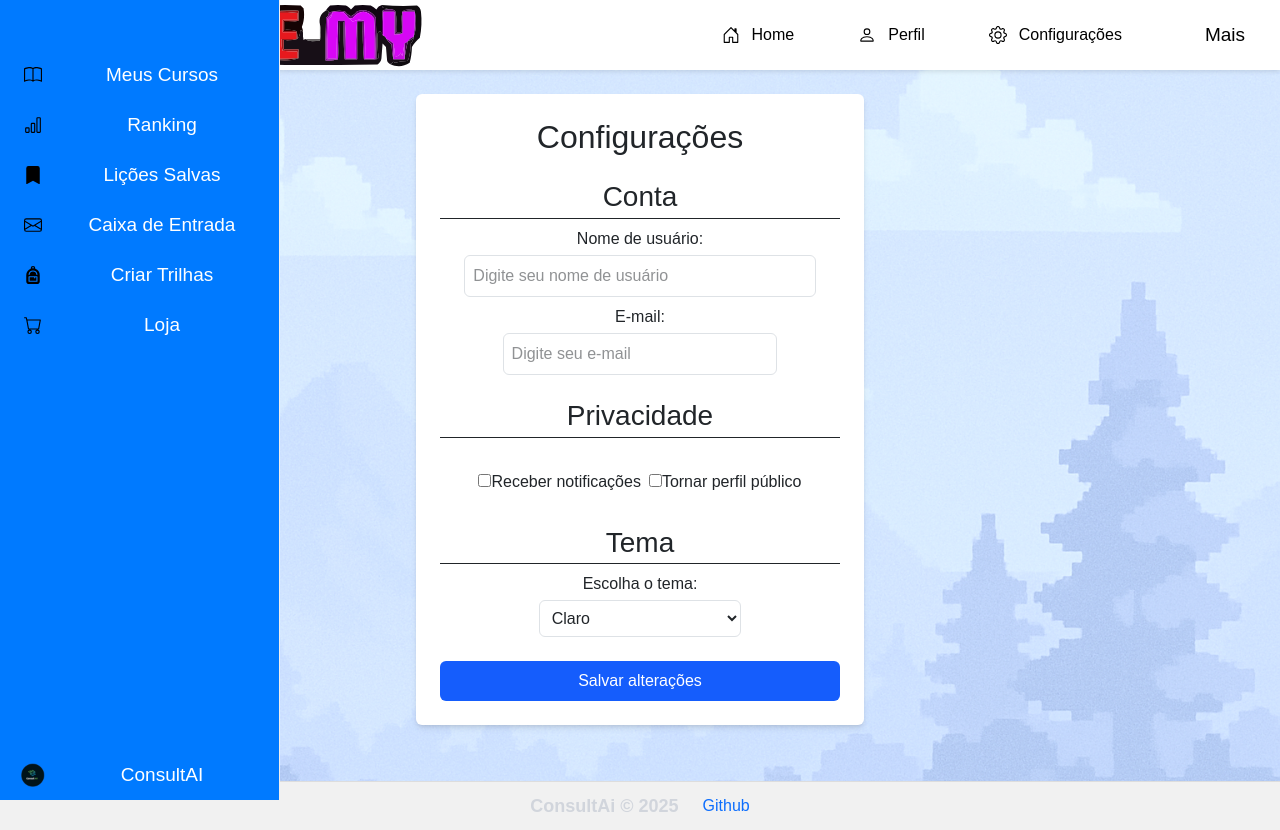
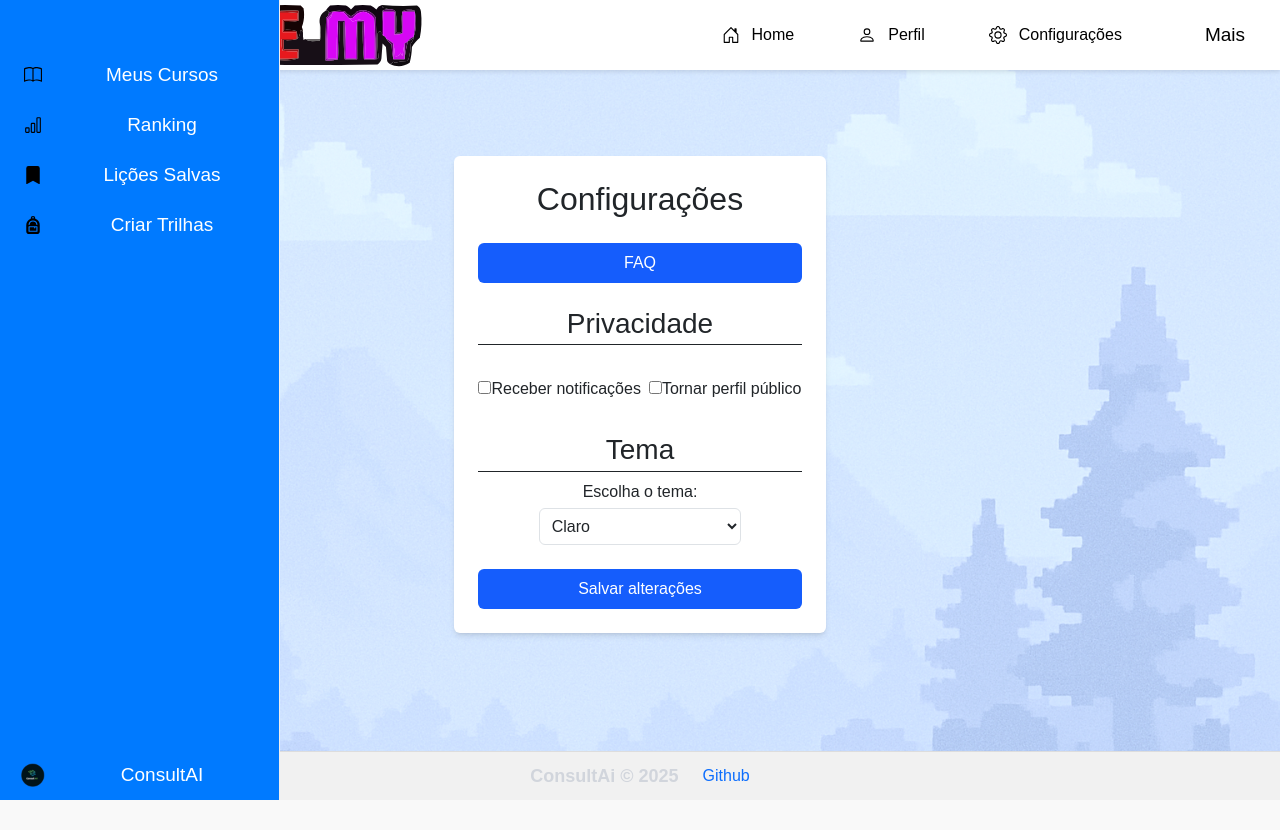
Before and after one commit to milysj/frontend, a Next.js app: page /pages/configuracoes in a window 1280 px wide. After the commit the page ends 800 px from the top, so only its background shows below. Built offline with nearby package versions, Linux system fonts and the light colour scheme.

Commit message:
Atualizando responsividade

```diff
--- a/src/app/components/Carrousel.tsx
+++ b/src/app/components/Carrousel.tsx
@@ -89,7 +89,7 @@ function Carrousel() {
         });
       } else {
         // Caso contrário, apenas role para a esquerda
-        scrollRef.current.scrollBy({ left: -300, behavior: "smooth" });
+        scrollRef.current.scrollBy({ left: -270, behavior: "smooth" });
       }
     }
   };
@@ -107,7 +107,7 @@ function Carrousel() {
         scrollRef.current.scrollTo({ left: 0, behavior: "smooth" });
       } else {
         // Caso contrário, apenas role para a direita
-        scrollRef.current.scrollBy({ left: 300, behavior: "smooth" });
+        scrollRef.current.scrollBy({ left: 270,behavior: "smooth" });
       }
     }
   };
--- a/src/app/components/Configurações.tsx
+++ b/src/app/components/Configurações.tsx
@@ -1,5 +1,6 @@
 "use client";
-import React, {useState} from "react";
+import { Link } from "lucide-react";
+import React, { useState } from "react";
 
 // ===============================
 // Componente de Configurações do usuário
@@ -30,9 +31,12 @@ export default function Configuracoes() {
   // ===============================
   // Atualiza o estado quando o usuário altera inputs ou selects
   // ===============================
-    const handleChange = (e: React.ChangeEvent<HTMLInputElement | HTMLSelectElement>) => {
-        const {name, value, type} = e.target;
-        const checked = type === "checkbox" ? (e.target as HTMLInputElement).checked : undefined;
+  const handleChange = (
+    e: React.ChangeEvent<HTMLInputElement | HTMLSelectElement>
+  ) => {
+    const { name, value, type } = e.target;
+    const checked =
+      type === "checkbox" ? (e.target as HTMLInputElement).checked : undefined;
 
     setFormData((prev: FormData) => ({
       ...prev,
@@ -56,34 +60,10 @@ export default function Configuracoes() {
         className="bg-white rounded shadow-md p-6 w-full max-w-md"
       >
         <h2 className="text-2xl font-bold mb-4 text-center">Configurações</h2>
-
-                {/* ===============================
-            Seção Conta
-        =============================== */}
         <div className="mb-4">
-                    <h3 className="font-semibold border-b pb-1 mb-2">Conta</h3>
-                    <label className="block mb-2">
-                        Nome de usuário:
-                        <input
-                            type="text"
-                            name="username"
-                            value={formData.username}
-                            onChange={handleChange}
-                            placeholder="Digite seu nome de usuário"
-                            className="w-full mt-1 p-2 border rounded"
-                        />
-                    </label>
-                    <label className="block">
-                        E-mail:
-                        <input
-                            type="email"
-                            name="email"
-                            value={formData.email}
-                            onChange={handleChange}
-                            placeholder="Digite seu e-mail"
-                            className="w-full mt-1 p-2 border rounded"
-                        />
-                    </label>
+          <button type="button" onClick={() => window.location.href="/pages/faq"} className="w-full bg-blue-600 text-white py-2 rounded hover:bg-blue-700">
+            FAQ
+          </button>
         </div>
 
         {/* ===============================
--- a/src/app/components/Faq.tsx
+++ b/src/app/components/Faq.tsx
@@ -1,7 +1,7 @@
 const Faq = () => {
     return (
       // Container principal com largura máxima, padding e borda arredondada
-      <div className="flex items-center justify-center p-4 m-auto">
+      <div className="flex items-center justify-center px-25 py-4 m-auto">
         {/* ===============================
           Card principal da conta
           =============================== */}
--- a/src/app/components/Topo.tsx
+++ b/src/app/components/Topo.tsx
@@ -52,21 +52,21 @@ const Topo = () => {
       label: "Lições Salvas",
       href: "/pages/salvas",
     },
-    {
-      icon: <Envelope size={18} />,
-      label: "Caixa de Entrada",
-      href: "/pages/mensagens",
-    },
+    // {
+    //   icon: <Envelope size={18} />,
+    //   label: "Caixa de Entrada",
+    //   href: "/pages/mensagens",
+    // },
     {
       icon: <BackpackFill size={18} />,
       label: "Criar Trilhas",
       href: "/pages/criarTrilha",
     },
-    {
-      icon: <Cart size={18} />,
-      label: "Loja",
-      href: "/pages/loja",
-    },
+    // {
+    //   icon: <Cart size={18} />,
+    //   label: "Loja",
+    //   href: "/pages/loja",
+    // },
   ];
 
   // Dados dos menus superiores (navbar)
@@ -86,10 +86,8 @@ const Topo = () => {
 
   // Itens do dropdown "Mais"
   const dropdownItems = [
-    { href: "/pages/conta", label: "Conta" },
-    { href: "/pages/calendario", label: "Calendário" },
     { href: "/pages/faleConosco", label: "Fale Conosco" },
-    { href: "/pages/faq", label: "FAQ" },
+
     { href: "/", label: "Sair", variant: "danger" },
   ];
 
--- a/src/app/pages/home/page.tsx
+++ b/src/app/pages/home/page.tsx
@@ -48,7 +48,7 @@ export default function menuTrilhas() {
 
 
                         {/* Seção "Novidades" */}
-                        <div className="pt-3 w-full max-w-6xl mx-auto px-24">
+                        <div className="pt-3 w-full max-w-6xl mx-auto px-22">
                             <div
                                 className="text-3xl p-4 rounded-xl text-gray-800 font-bold bg-white bg-opacity-80 backdrop-blur-sm">
                                 Novidades
--- a/src/app/pages/perfil/page.tsx
+++ b/src/app/pages/perfil/page.tsx
@@ -59,6 +59,9 @@ export default function PerfilPage() {
                 <Link className="blue-btn" href={"/pages/conquistas"}>
                   CONQUISTAS
                 </Link>
+                <Link className="blue-btn" href={"/pages/conta"}>
+                  CONTA
+                </Link>
               </div>
             </div>
             {/* Rodapé */}
```
Lines whose indentation alone changed are shown as unchanged.
